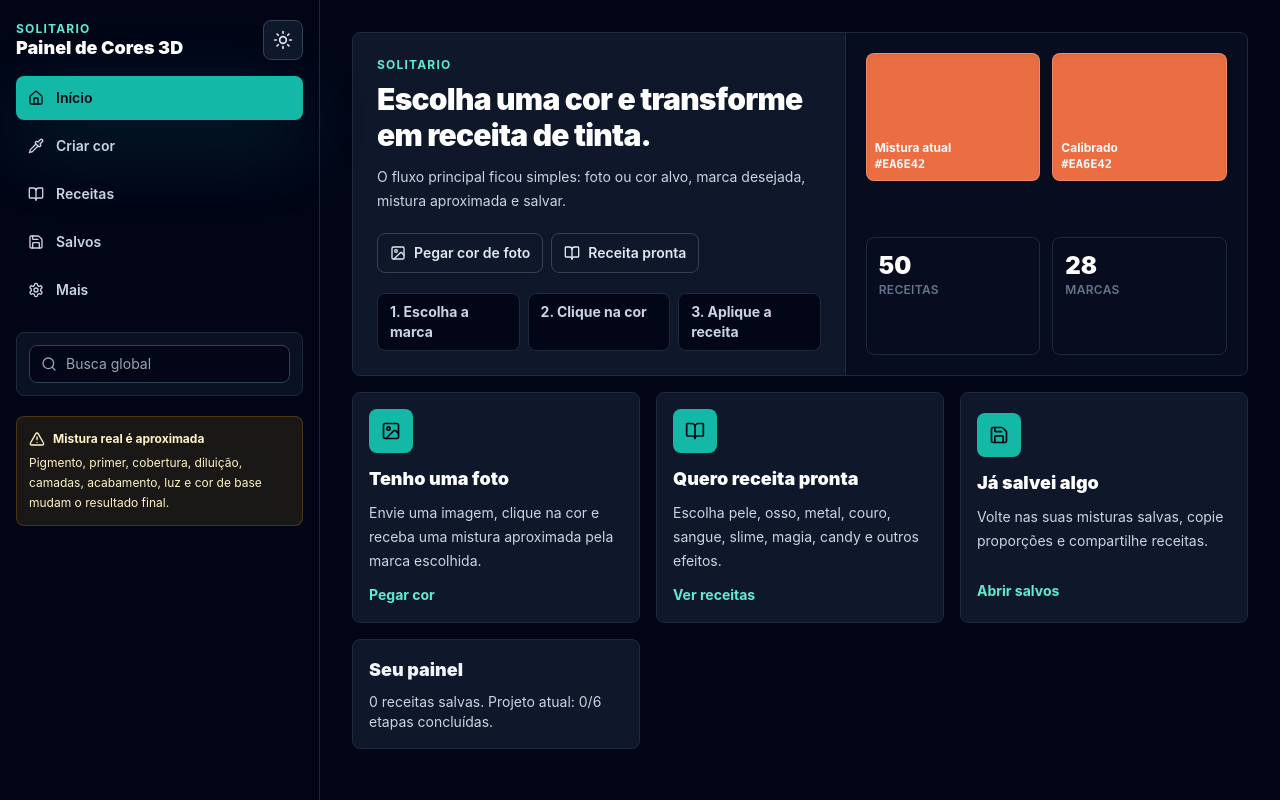
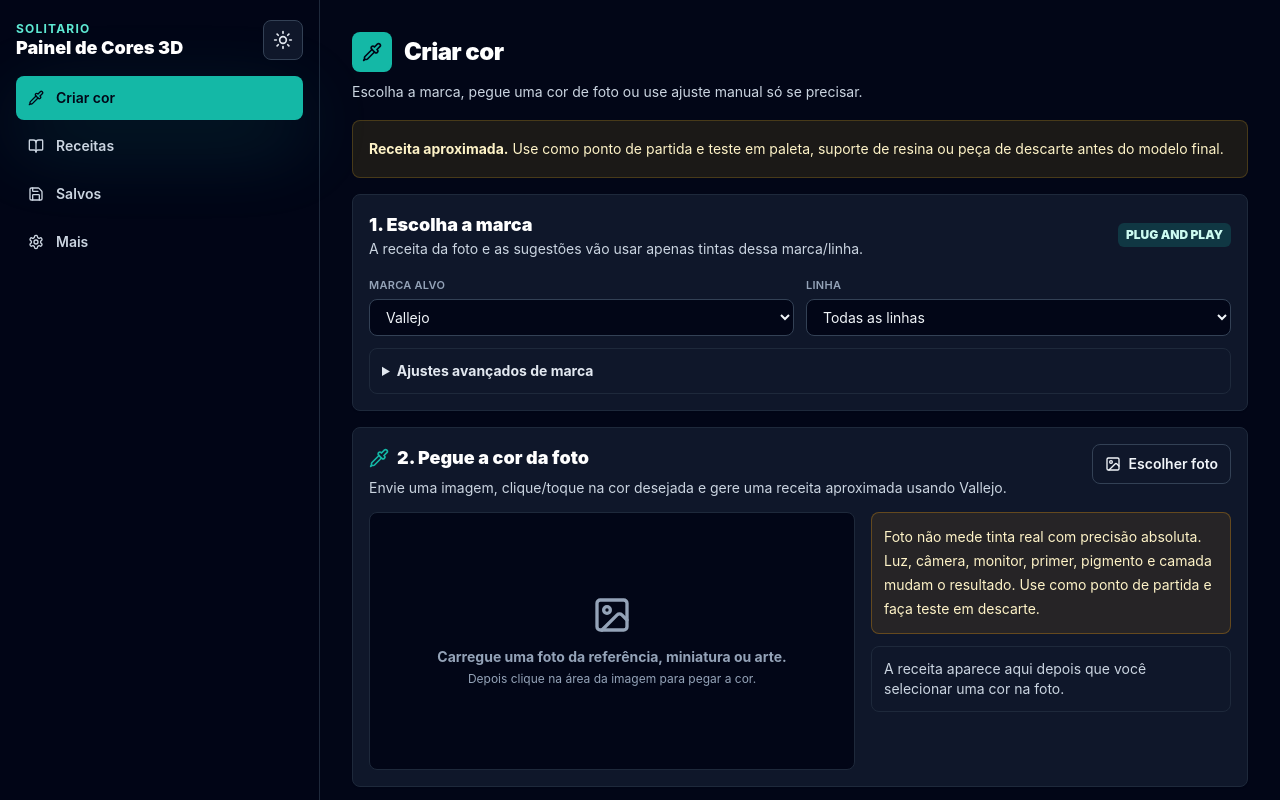
Before and after one commit to Phiricci/Painel-de-Cores, a React (Vite) app: page / in a window 1280 px wide. Shown: the top 800 px of the page. Built offline with nearby package versions, Linux system fonts and the light colour scheme.

Commit message:
Enxuga interface final

```diff
--- a/src/App.tsx
+++ b/src/App.tsx
@@ -149,7 +149,6 @@ const sections: Array<{ id: SectionId; label: string; icon: LucideIcon }> = [
 ];
 
 const primarySections: Array<{ id: SectionId; label: string; icon: LucideIcon }> = [
-  { id: "home", label: "Início", icon: Home },
   { id: "mixer", label: "Criar cor", icon: Pipette },
   { id: "recipes", label: "Receitas", icon: BookOpen },
   { id: "mine", label: "Salvos", icon: Save },
@@ -667,7 +666,7 @@ function App() {
   const [theme, setTheme] = useLocalStorage<"dark" | "light">(storageKeys.theme, "dark");
   const [favorites, setFavorites] = useLocalStorage<FavoriteState>(storageKeys.favorites, emptyFavorites);
   const [project, setProject] = useLocalStorage<ProjectState>(storageKeys.project, defaultProject);
-  const [section, setSection] = useState<SectionId>("home");
+  const [section, setSection] = useState<SectionId>("mixer");
   const [mixMode, setMixMode] = useState<MixMode>("perceptual");
   const [primerId, setPrimerId] = useState("cinza");
   const [customPrimer, setCustomPrimer] = useState("#64748b");
@@ -1406,7 +1405,7 @@ function App() {
               );
             })}
           </nav>
-          <div className="mt-4 rounded-lg border border-slate-200 bg-slate-50 p-3 dark:border-slate-800 dark:bg-slate-900/70">
+          <div className="hidden">
             <div className="relative">
               <Search className="pointer-events-none absolute left-3 top-1/2 h-4 w-4 -translate-y-1/2 text-slate-400" />
               <input
@@ -1440,7 +1439,7 @@ function App() {
               <p className="mt-2 text-xs text-slate-500 dark:text-slate-400">Nada encontrado.</p>
             ) : null}
           </div>
-          <div className="mt-5 hidden rounded-lg border border-amber-300/50 bg-amber-100 p-3 text-xs leading-5 text-amber-950 dark:border-amber-400/20 dark:bg-amber-400/10 dark:text-amber-100 lg:block">
+          <div className="hidden">
             <div className="mb-1 flex items-center gap-2 font-bold">
               <AlertTriangle className="h-4 w-4" />
               Mistura real é aproximada
@@ -2323,16 +2322,15 @@ function MixerSection(props: {
 
       <section className="mt-4 rounded-lg border border-slate-200 bg-white p-4 shadow-sm dark:border-slate-800 dark:bg-slate-900">
         <div className="mb-3 flex items-center gap-2">
-          <SlidersHorizontal className="h-5 w-5 text-teal-500" />
-          <h3 className="text-lg font-black">Atalhos principais</h3>
+          <Save className="h-5 w-5 text-teal-500" />
+          <h3 className="text-lg font-black">Salvar e compartilhar</h3>
         </div>
         <div className="mb-3 flex flex-wrap gap-2">
           <IconButton icon={Save} label="Salvar" onClick={saveRecipe} />
-          <IconButton icon={ClipboardList} label="Projeto" onClick={addCurrentMixToProject} />
-          <IconButton icon={Palette} label="Paleta" onClick={() => { setPaletteBase(predictedHex); setSection("palettes"); }} />
           <IconButton icon={Link} label="Compartilhar" onClick={shareCurrentRecipe} />
+          <IconButton icon={ImageIcon} label="Exportar PNG" onClick={exportCurrentPng} />
         </div>
-        <details className="rounded-lg border border-slate-200 p-3 dark:border-slate-800">
+        <details className="hidden">
           <summary className="cursor-pointer text-sm font-bold text-slate-700 dark:text-slate-200">Mais ações</summary>
           <div className="mt-3 flex flex-wrap gap-2">
           <IconButton icon={Save} label="Salvar receita" onClick={saveRecipe} />
@@ -2367,7 +2365,7 @@ function MixerSection(props: {
         </details>
       </section>
 
-      <div className="mt-4 grid gap-4 xl:grid-cols-[0.95fr_1.05fr]">
+      <div className="hidden">
         <section className="rounded-lg border border-slate-200 bg-white p-4 shadow-sm dark:border-slate-800 dark:bg-slate-900">
           <h3 className="mb-3 text-lg font-black">Histórico das últimas misturas</h3>
           <div className="grid gap-2 sm:grid-cols-2">
```
